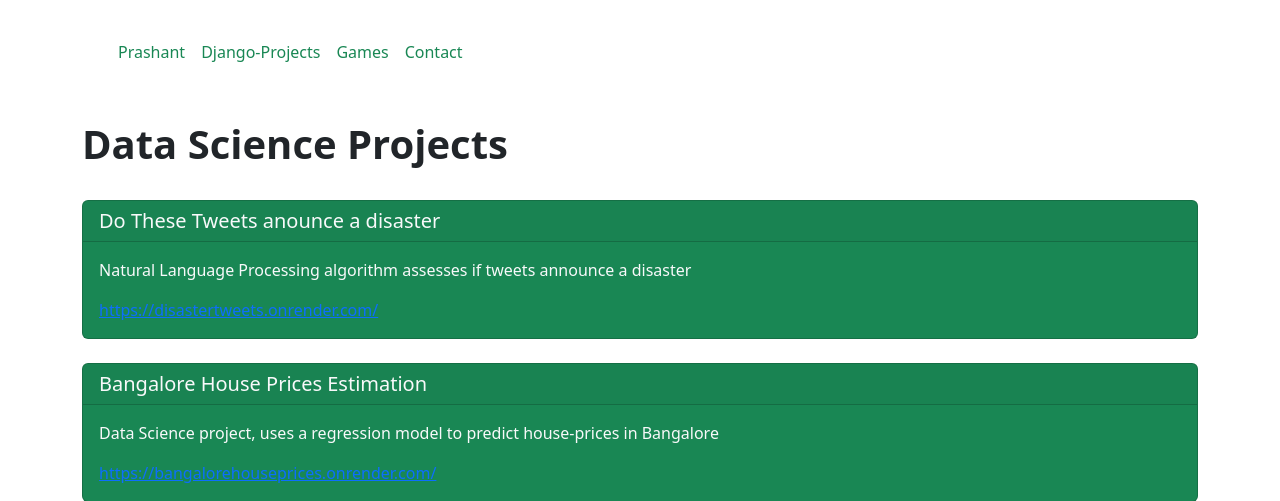
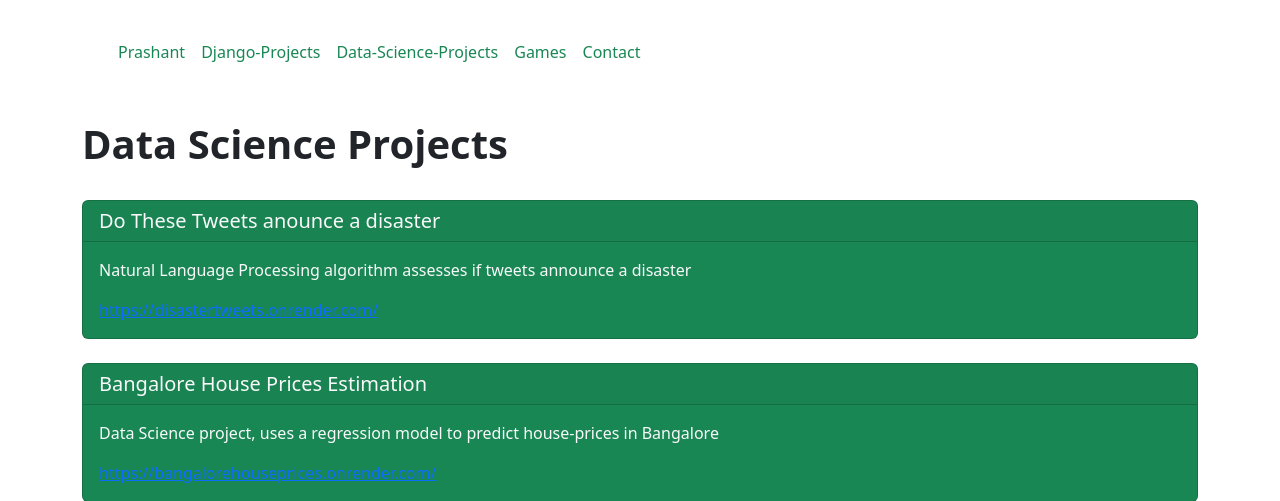
Before and after one commit to PrashantDas/PrashantDasWebsite, a Django app: page /ds/ in a window 1280 px wide. Shown: the top 501 px of the page. Run offline with Django 3.2, Linux system fonts and the light colour scheme.

Commit message:
Update navbar.html

```diff
--- a/app1/templates/navbar.html
+++ b/app1/templates/navbar.html
@@ -11,6 +11,7 @@
       <div class="navbar-nav">
         <a class="nav-link" aria-current="page" href="{% url 'home' %}"><p class="text-success">Prashant</p></a>
         <a class="nav-link" href="{% url 'projects' %}"><p class="text-success">Django-Projects</p></a>
+        <a class="nav-link" href="{% url 'ds' %}"><p class="text-success">Data-Science-Projects</p></a>
         <a class="nav-link" href="{% url 'games' %}"><p class="text-success">Games</p></a>
         <a class="nav-link" href="{% url 'contact' %}"><p class="text-success">Contact</p></a>
       </div>
```
